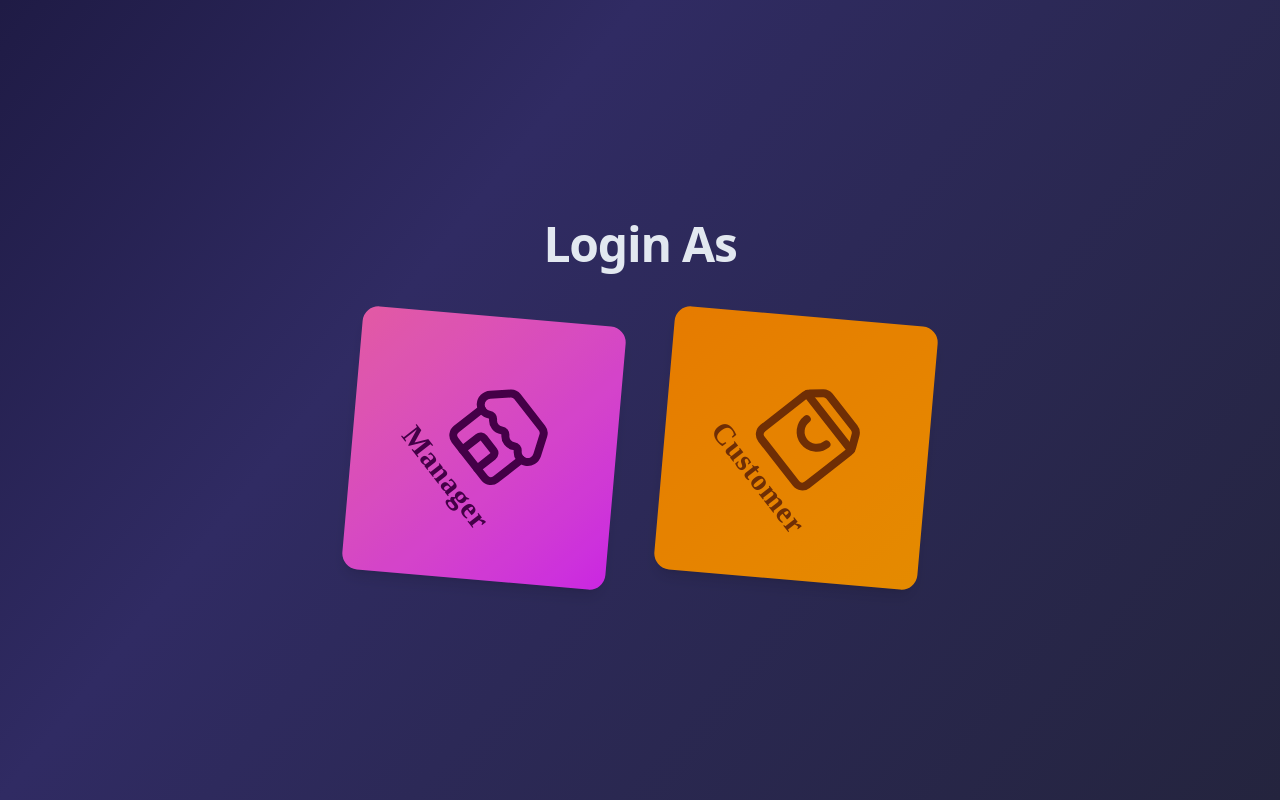
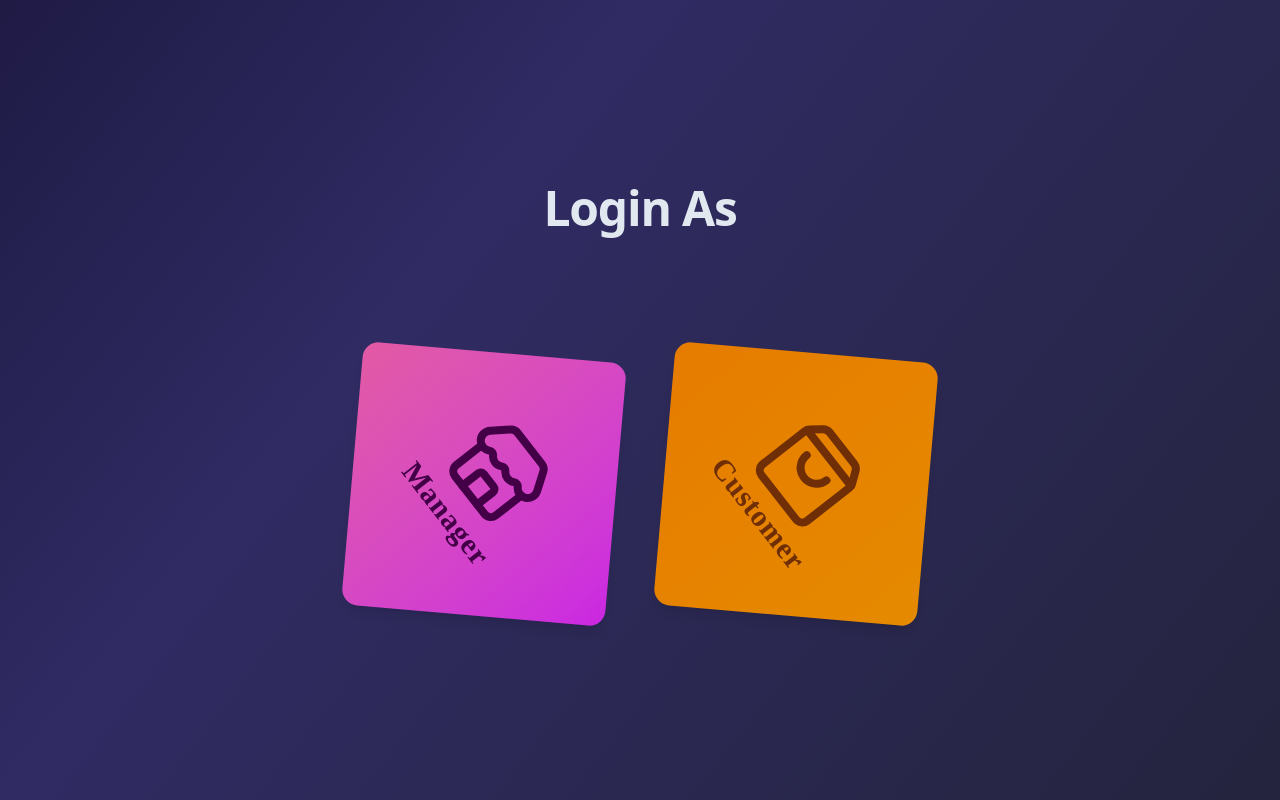
Before and after one commit to DebdeepBose/LocalShopManagementSystem, a React (Vite) app in the folder Frontend/: page / in a window 1280 px wide. Shown: the part 800-1600 px from the top of the page. Built offline with nearby package versions, Linux system fonts and the light colour scheme.

Commit message:
rotation

```diff
--- a/Frontend/src/pages/Landing/ChooseToStart.jsx
+++ b/Frontend/src/pages/Landing/ChooseToStart.jsx
@@ -16,7 +16,7 @@ const ChooseToStart = () => {
         x: () => {
           const w = window.innerWidth;
 
-          if (w < 640) return i % 2 === 0 ? 140 : -140;
+          if (w < 640) return i % 2 === 0 ? 200 : -200;
           if (w < 1024) return i % 2 === 0 ? 260 : -260;
           return i % 2 === 0 ? 500 : -500;
         },
@@ -55,7 +55,7 @@ const ChooseToStart = () => {
   md:px-0
 "
     >
-      <h2 className="mb-8 sm:mb-12 text-3xl sm:text-4xl md:text-5xl font-extrabold text-slate-200 tracking-tight">
+      <h2 className="mb-30  text-3xl sm:text-4xl md:text-5xl font-extrabold text-slate-200 tracking-tight">
         Login As
       </h2>
 
@@ -63,7 +63,7 @@ const ChooseToStart = () => {
         className="w-full flex items-center justify-center gap-4 sm:gap-8 md:gap-12"
         ref={scrollRef}
       >
-        <div className="scroll-box w-44 h-44 sm:w-60 sm:h-60 md:w-66 md:h-66 rotate-[25deg] md:rotate-[5deg] rounded-2xl bg-gradient-to-br from-pink-400 to-fuchsia-500 shadow-lg brightness-90 flex items-center justify-center">
+        <div className="scroll-box w-44 h-44 md:w-66 md:h-66 rotate-[25deg] md:rotate-[5deg] rounded-2xl bg-gradient-to-br from-pink-400 to-fuchsia-500 shadow-lg brightness-90 flex items-center justify-center">
           <div className="hover:scale-110 transition-all duration-200 active:scale-90 rotate-[20deg] md:rotate-[47deg] flex flex-col items-center">
             <Store className="w-18 h-18 sm:w-24 sm:h-24 text-fuchsia-950" />
             <span className="text-lg sm:text-2xl md:text-3xl font-extrabold tracking-wide text-fuchsia-950 font-[cursive]">
@@ -72,7 +72,7 @@ const ChooseToStart = () => {
           </div>
         </div>
 
-        <div className="scroll-box w-44 h-44 sm:w-60 sm:h-60 md:w-66 md:h-66 rotate-[25deg] md:rotate-[5deg] rounded-2xl bg-gradient-to-br from-orange-400 to-amber-500 shadow-lg brightness-90 flex items-center justify-center">
+        <div className="scroll-box w-44 h-44 md:w-66 md:h-66 rotate-[25deg] md:rotate-[5deg] rounded-2xl bg-gradient-to-br from-orange-400 to-amber-500 shadow-lg brightness-90 flex items-center justify-center">
           <div className="hover:scale-110 transition-all duration-200 active:scale-90 rotate-[20deg] md:rotate-[47deg] flex flex-col items-center">
             <ShoppingBag className="w-18 h-18 sm:w-24 sm:h-24 text-amber-900" />
             <span className="text-lg sm:text-2xl md:text-3xl font-extrabold tracking-wide text-amber-900 font-[cursive]">
```
